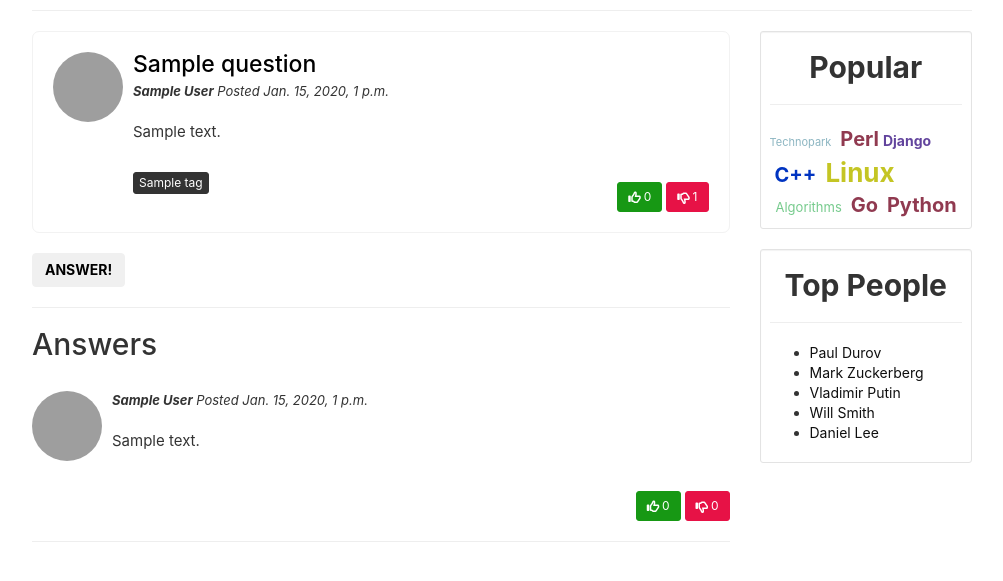
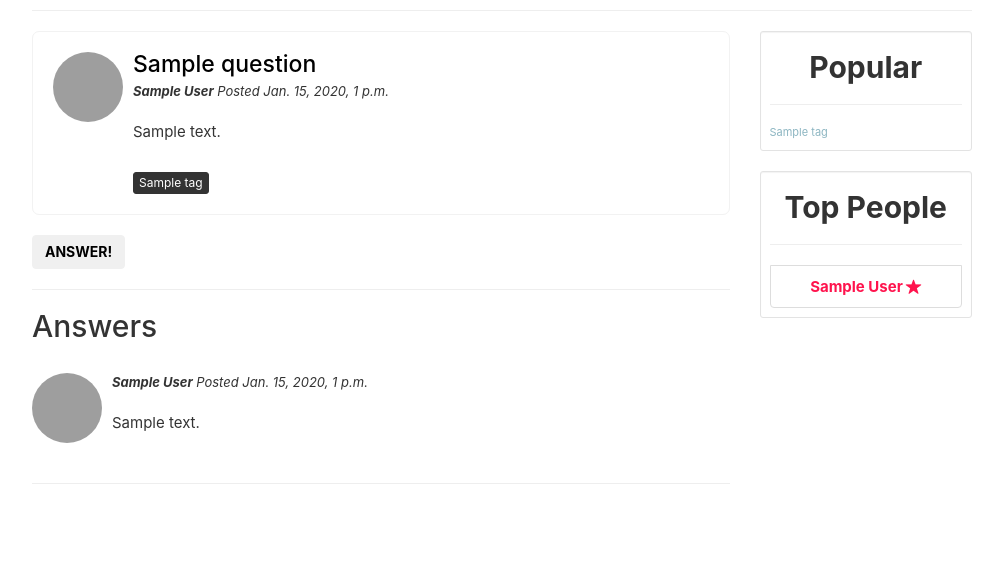
Before and after one commit to Unanoc/tpark_web, a Django app: page /question/1/ in a window 1280 px wide. Shown: the part 51-632 px from the top of the page, without its empty margins (138-1141 px from the left). Run offline with Django 3.2, Linux system fonts and the light colour scheme; tables that the repository leaves empty hold one stand-in row (Sample ...); data that the repository does not hold is empty; some libraries are stand-ins or nearby versions; grey boxes are pictures that could not be loaded.

Commit message:
right-side menu works

```diff
--- /dev/null
+++ b/question_ask_project/ask_me/context_processors.py
@@ -0,0 +1,13 @@
+from ask_me.models import User, Tag
+from django.core.cache import cache
+
+
+def add_tags_users_to_context(request):
+  if cache.get('top_users') and cache.get('top_tags'):
+    print('Data is from cache')
+    return cache.get_many(['top_users', 'top_tags'])
+  else:
+    print('Data is not from cache')
+    top_users = User.objects.by_rating()[:5]
+    top_tags = Tag.objects.hottest()[:9]
+    return {'top_users': top_users, 'top_tags': top_tags}
--- a/question_ask_project/ask_me/managers.py
+++ b/question_ask_project/ask_me/managers.py
@@ -1,12 +1,18 @@
 from django.db import models
 from django.contrib.auth.models import UserManager
-from django.db.models import Sum
+from django.db.models import Sum, Count
 
 
 class UserManager(UserManager):
 
     def by_username(self, username):
         return self.all().filter(username=username).first()
+
+    def by_rating(self):
+        return self.order_by('-rating')
+
+    def by_first_name(self):
+        return self.order_by('first_name')
 
 
 class QuestionManager(models.Manager):
@@ -35,6 +41,9 @@ class TagManager(models.Manager):
     def get_by_tag(self, tag_name):
         return self.filter(name=tag_name).first().questions.all().order_by('date').reverse()
 
+    def hottest(self):
+        return self.annotate(question_count=Count('questions')).order_by('-question_count')
+
 
 class LikeDislikeManager(models.Manager):
     use_for_related_fields = True
--- a/question_ask_project/ask_me/static/css/base.css
+++ b/question_ask_project/ask_me/static/css/base.css
@@ -82,7 +82,15 @@ border: 1px solid #1f1f1f;
     font-weight: bold;
 }
 .peo {
-    color: #0f0f0f;
+    color: #ff134d;
+    font-size: 15px;
+    font-weight: bold;
+}
+.peo:hover {
+    color: #bb0e38;
+    font-size: 15px;
+    font-weight: bold;
+    text-decoration: none;
 }
 .tag1 {
     font-size: 11px;
@@ -122,16 +130,23 @@ border: 1px solid #1f1f1f;
     margin-left: 5px;
 }
 .tag7 {
-    font-size: 20px;
+    font-size: 13px;
     opacity: 0.9;
     color: #85253e;
     font-weight: bold;
     margin-left: 5px;
 }
 .tag8 {
-    font-size: 20px;
+    font-size: 25px;
     opacity: 0.9;
-    color: #85253e;
+    color: #2e676d;
     font-weight: bold;
     margin-left: 5px;
 }
+.tag9 {
+    font-size: 15px;
+    opacity: 0.9;
+    color: #6d2f67;
+    font-weight: bold;
+    margin-left: 5px;
+}
--- a/question_ask_project/ask_me/templates/base.html
+++ b/question_ask_project/ask_me/templates/base.html
@@ -127,14 +127,9 @@
                 <div class="popular">
                     <h4>Popular</h4>
                 </div> <hr>
-                    <a class="tag1" href="#">Technopark</a>
-                    <a class="tag2" href="#">Perl</a>
-                    <a class="tag3" href="#">Django</a>
-                    <a class="tag6" href="#">C++</a>
-                    <a class="tag4" href="#">Linux</a>
-                    <a class="tag5" href="#">Algorithms</a>
-                    <a class="tag7" href="#">Go</a>
-                    <a class="tag8" href="#">Python</a>
+                    {% for top_tag in top_tags %}
+                        <a class="tag{{ forloop.counter }}" href="#">{{ top_tag.name }}</a>
+                    {% endfor %}
             </div>
 
             <div class="well well-sm">
@@ -142,13 +137,11 @@
                     <h4>Top People</h4>
                 </div> <hr>
 
-                <ul>
-                    <li><a class="peo" href="#">Paul Durov</a></li>
-                    <li><a class="peo" href="#">Mark Zuckerberg</a></li>
-                    <li><a class="peo" href="#">Vladimir Putin</a></li>
-                    <li><a class="peo" href="#">Will Smith</a></li>
-                    <li><a class="peo" href="#">Daniel Lee</a></li>
-                </ul>
+                {% for top_user in top_users %}
+                  <li class="list-group-item" style="text-align: center;">
+                    <a class="peo" href="{% url 'profile' top_user.username %}">{{ top_user.first_name }} {{ top_user.last_name }} <span class="glyphicon glyphicon-star"></span></a>
+                  </li>
+                {% endfor %}
             </div>
         </div>
     </div>
--- a/question_ask_project/ask_me/templates/feed.html
+++ b/question_ask_project/ask_me/templates/feed.html
@@ -48,6 +48,7 @@
                         </a>
                     {% endfor %}
 
+                    {% if user.is_authenticated %}
                         <div class="likes">
                             <button type="button" class="btn btn-success btn-sm" data-id="{{ question.id }}" data-type="question" data-action="like" title="Like">
                                 <span class="glyphicon glyphicon-thumbs-up"></span>
@@ -59,6 +60,7 @@
                                 <span data-count="dislike">{{ question.votes.dislikes.count }}</span>
                             </button>
                         </div>
+                    {% endif %}
               </div>
 
             </div>
--- a/question_ask_project/ask_me/templates/question.html
+++ b/question_ask_project/ask_me/templates/question.html
@@ -42,6 +42,7 @@
                     </a>
                 {% endfor %}
 
+                {% if user.is_authenticated %}
                     <div class="likes">
                         <button type="button" class="btn btn-success btn-sm" data-id="{{ question.id }}" data-type="question" data-action="like" title="Like">
                             <span class="glyphicon glyphicon-thumbs-up"></span>
@@ -95,6 +97,7 @@
                     <p class="content">{{ answer.text }}</p>
                     <br>
 
+                    {% if user.is_authenticated %}
                         <div class="likes">
                             <button type="button" class="btn btn-success btn-sm" data-id="{{ answer.id }}" data-type="answer" data-action="like" title="Like">
                                 <span class="glyphicon glyphicon-thumbs-up"></span>
--- a/question_ask_project/ask_me/views.py
+++ b/question_ask_project/ask_me/views.py
@@ -46,7 +46,7 @@ def question(request, question_id):
 
 
 def users(request):
-	users = paginator(request, objects_list=User.objects.all().order_by('registration_date').reverse())
+	users = paginator(request, objects_list=User.objects.by_first_name())
 	return render(request, 'users.html', {'users': users})
 
 
--- a/question_ask_project/question_ask_project/settings.py
+++ b/question_ask_project/question_ask_project/settings.py
@@ -64,7 +64,8 @@ TEMPLATES = [
                 'django.template.context_processors.request',
                 'django.contrib.auth.context_processors.auth',
                 'django.contrib.messages.context_processors.messages',
-                'django.template.context_processors.media'
+                'django.template.context_processors.media',
+                'ask_me.context_processors.add_tags_users_to_context',
             ],
         },
     },
```
Also changed, not shown: other parts of question_ask_project/ask_me/templates/question.html (+2 -0 lines). Lines whose indentation alone changed are shown as unchanged.
